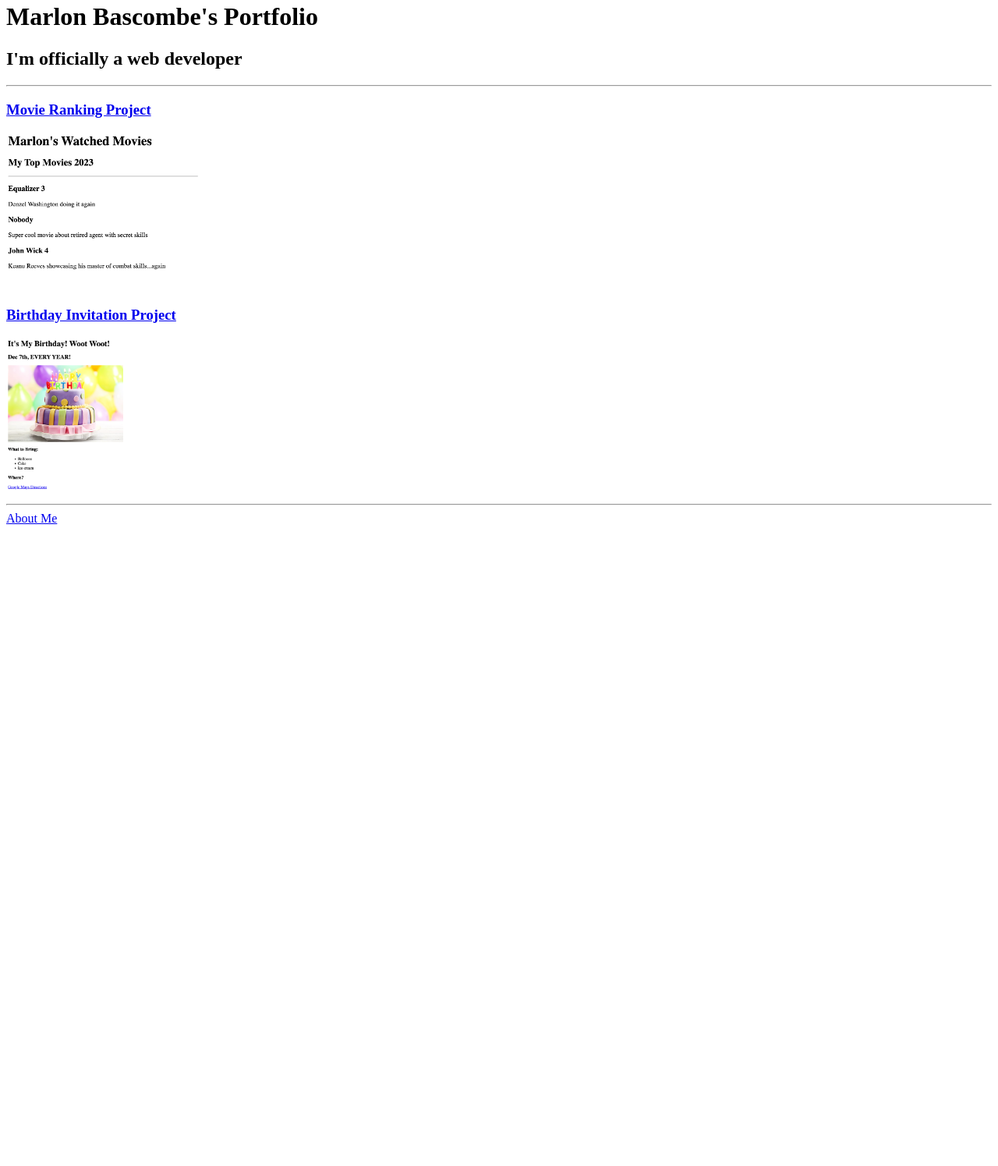
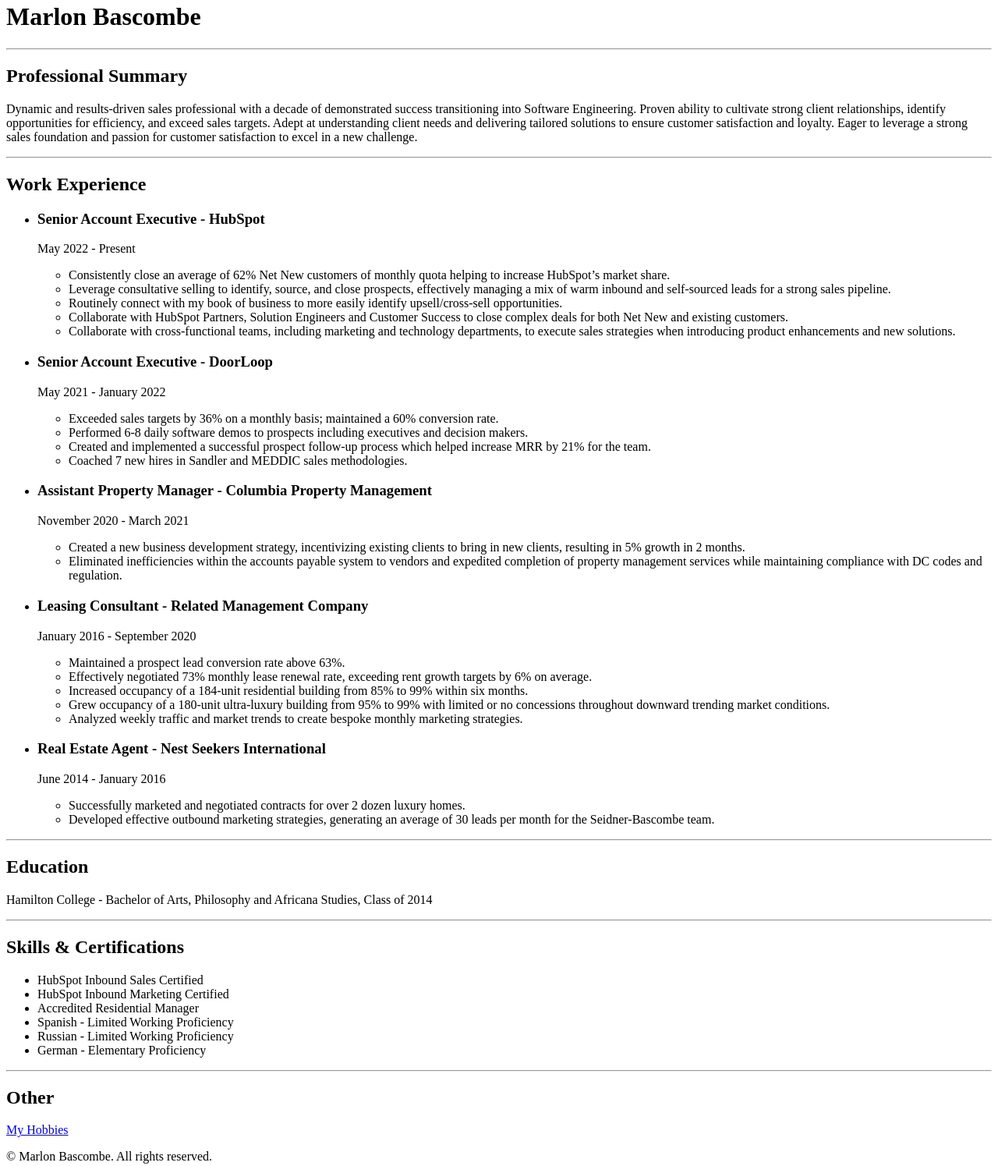
Before and after one commit to 1marlon/html-portfolio, a plain HTML site: page index.html in a window 1280 px wide. Shown: the part 18-1513 px from the top of the page at 78% size. Before the commit the page ends 800 px from the top, so only its background shows below. Drawn offline with Linux system fonts and the light colour scheme.

Commit message:
Add files via upload

```diff
--- a/index.html
+++ b/index.html
@@ -1,37 +1,77 @@
-<!-- TODO 1: Create the HTML Boilerplate -->
-
-<!-- TODO 2: Add Your previous projects' HTML into the public folder -->
-
-<!-- TODO 3: Take screenshots of your project previews and add the images to the images folder -->
-
-<!-- TODO 4: Add titles/subtitles etc. -->
-
-<!-- TODO 5: Add a link to the project pages -->
-
-<!-- TODO 6: Add images to show the project previews
-HINT for TODO 6: You can use the height attribute set to 200 to make the image smaller:
-https://developer.mozilla.org/en-US/docs/Web/HTML/Element/img#attr-height -->
-
-<!-- TODO 7: Add the Contact Me and About Me page links -->
-
 <!DOCTYPE html>
 <html lang="en">
     <head>
         <meta charset="UTF-8">
-        <title>Marlon's WebDev Projects</title>
+        <title>Marlon's Resume</title>
     </head>
 
     <body>
-        <h1>Marlon Bascombe's Portfolio</h1>
-        <h2>I'm officially a web developer</h2>
-        <hr/>
+    <h1>Marlon Bascombe</h1>
+    <hr />
+    <h2>Professional Summary</h2>
+    <p>Dynamic and results-driven sales professional with a decade of demonstrated success transitioning into Software Engineering. Proven ability to cultivate strong client relationships, identify opportunities for efficiency, and exceed sales targets. Adept at understanding client needs and delivering tailored solutions to ensure customer satisfaction and loyalty. Eager to leverage a strong sales foundation and passion for customer satisfaction to excel in a new challenge.</p>
+    <hr/>
+    <h2>Work Experience</h2>
+    <ul>
+        <li><h3>Senior Account Executive - HubSpot</h3></li>
+        <p>May 2022 - Present</p>
+            <ul>
+                <li>Consistently close an average of 62% Net New customers of monthly quota helping to increase HubSpot’s market share.</li>
+                <li>Leverage consultative selling to identify, source, and close prospects, effectively managing a mix of warm inbound and self-sourced leads for a strong sales pipeline.</li>
+                <li>Routinely connect with my book of business to more easily identify upsell/cross-sell opportunities.</li>
+                <li>Collaborate with HubSpot Partners, Solution Engineers and Customer Success to close complex deals for both Net New and existing customers.</li>
+                <li>Collaborate with cross-functional teams, including marketing and technology departments, to execute sales strategies when introducing product enhancements and new solutions.
+                </li>
+            </ul>
+        <li><h3>Senior Account Executive - DoorLoop</h3></li>
+        <p>May 2021 - January 2022</p>
+            <ul>
+                <li>Exceeded sales targets by 36% on a monthly basis; maintained a 60% conversion rate.</li>
+                <li>Performed 6-8 daily software demos to prospects including executives and decision makers.</li>
+                <li>Created and implemented a successful prospect follow-up process which helped increase MRR by 21% for the team.</li>
+                <li>Coached 7 new hires in Sandler and MEDDIC sales methodologies.</li>
+            </ul>
+        <li><h3>Assistant Property Manager - Columbia Property Management</h3></li>
+        <p>November 2020 - March 2021</p>
+            <ul>
+                <li>Created a new business development strategy, incentivizing existing clients to bring in new clients, resulting in 5% growth in 2 months.</li>
+                <li>Eliminated inefficiencies within the accounts payable system to vendors and expedited completion of property management services while maintaining compliance with DC codes and regulation.</li>
+            </ul>
+        <li><h3>Leasing Consultant - Related Management Company</h3></li>
+        <p>January 2016 - September 2020</p>
+            <ul>
+                <li>Maintained a prospect lead conversion rate above 63%.</li>
+                <li>Effectively negotiated 73% monthly lease renewal rate, exceeding rent growth targets by 6% on average.</li>
+                <li>Increased occupancy of a 184-unit residential building from 85% to 99% within six months.</li>
+                <li>Grew occupancy of a 180-unit ultra-luxury building from 95% to 99% with limited or no concessions throughout downward trending market conditions.</li>
+                <li>Analyzed weekly traffic and market trends to create bespoke monthly marketing strategies.</li>
+            </ul>
+        <li><h3>Real Estate Agent - Nest Seekers International</h3></li>
+        <p>June 2014 - January 2016</p>
+            <ul>
+                <li>Successfully marketed and negotiated contracts for over 2 dozen luxury homes.</li>
+                <li>Developed effective outbound marketing strategies, generating an average of 30 leads per month for the Seidner-Bascombe team.</li>
+            </ul>
+    </ul>
+    <hr/>
+    <h2>Education</h2>
+    <p>Hamilton College - Bachelor of Arts, Philosophy and Africana Studies, Class of 2014</p>
+    <hr/>
+    <h2>Skills & Certifications</h2>
+        <ul>
+            <li>HubSpot Inbound Sales Certified</li>
+            <li>HubSpot Inbound Marketing Certified</li>
+            <li>Accredited Residential Manager</li>
+            <li>Spanish - Limited Working Proficiency</li>
+            <li>Russian - Limited Working Proficiency</li>
+            <li>German - Elementary Proficiency</li>
+        </ul>
+    <hr/>
+    <h2>Other</h2>
+    <p><a href="./Public/hobbies.html">My Hobbies</a></p>
+    </body>
 
-        <h3><a href="./public/movie-ranking.html">Movie Ranking Project</a></h3>
-        <img src="./assets/images/movie-list.png" height="200" alt="screenshot of a list of movies">
-
-        <h3><a href="./public/birthday-invite.html">Birthday Invitation Project</a></h3>
-        <img src="./assets/images/bday-invite.png" height="200" alt="bday invite preview screenshot">
-        <hr />
-        <a href="./public/about.html">About Me</a>
-    </body>
+    <footer>
+       <p>© Marlon Bascombe. All rights reserved.</p>
+    </footer>
 </html>
```
Also changed, not shown: public/hobbies.html (added, +17 -0 lines).
